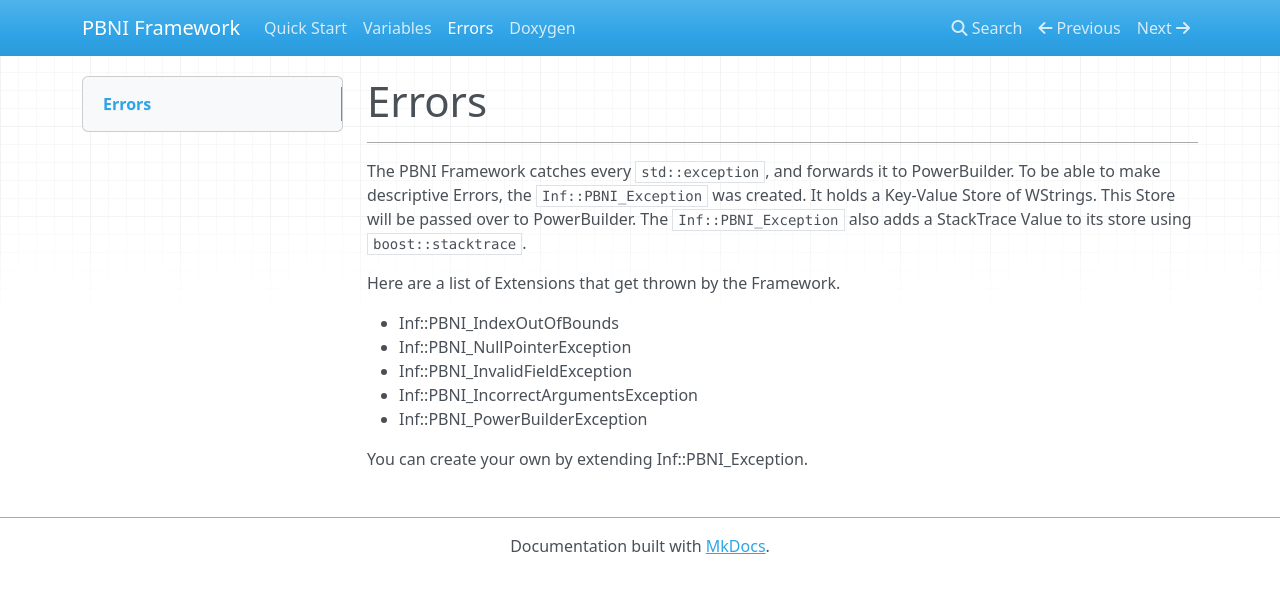
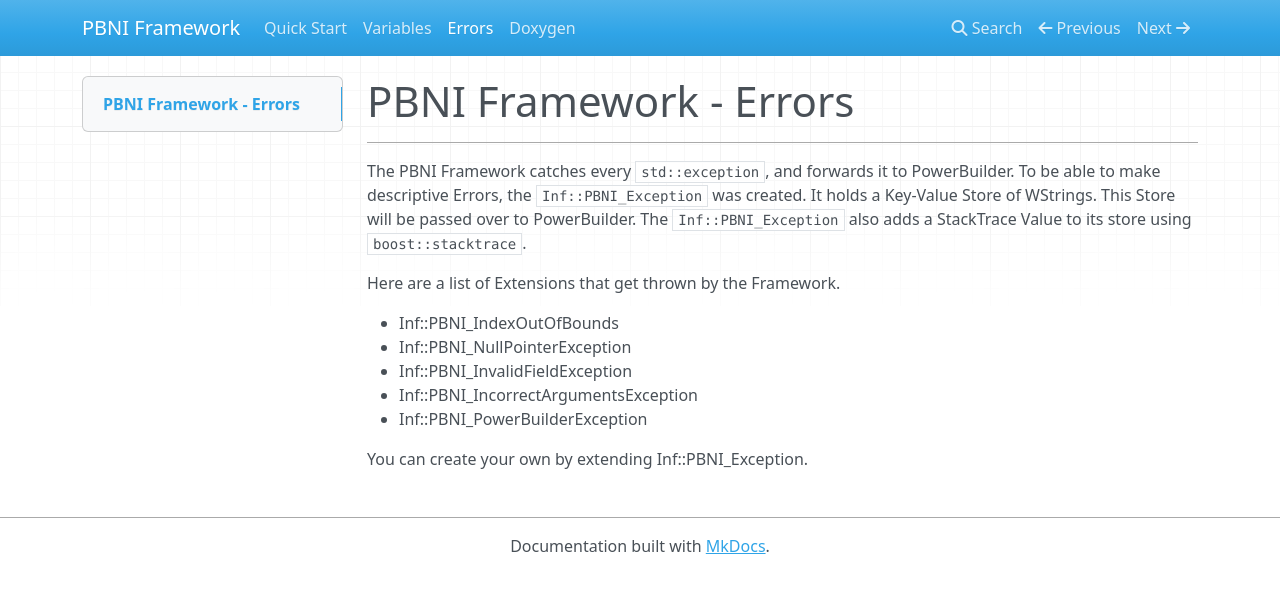
Before and after one commit to informaticon/lib.cpp.base.pbni-framework, an MkDocs documentation site: the page built from docs/errors.md, in a window 1280 px wide. Shown: the top 593 px of the page. Built offline with MkDocs 1.6.1, drawn with Linux system fonts in a browser that asks for light colours; nearby versions of some CDN libraries.

Commit message:
Update errors.md

```diff
--- a/docs/errors.md
+++ b/docs/errors.md
@@ -1,4 +1,4 @@
-# Errors
+# PBNI Framework - Errors
 ---
 
 The PBNI Framework catches every `std::exception`, and forwards it to PowerBuilder. To be able to make descriptive Errors, the `Inf::PBNI_Exception` was created. It holds a Key-Value Store of WStrings. This Store will be passed over to PowerBuilder. The `Inf::PBNI_Exception` also adds a StackTrace Value to its store using `boost::stacktrace`.
```
